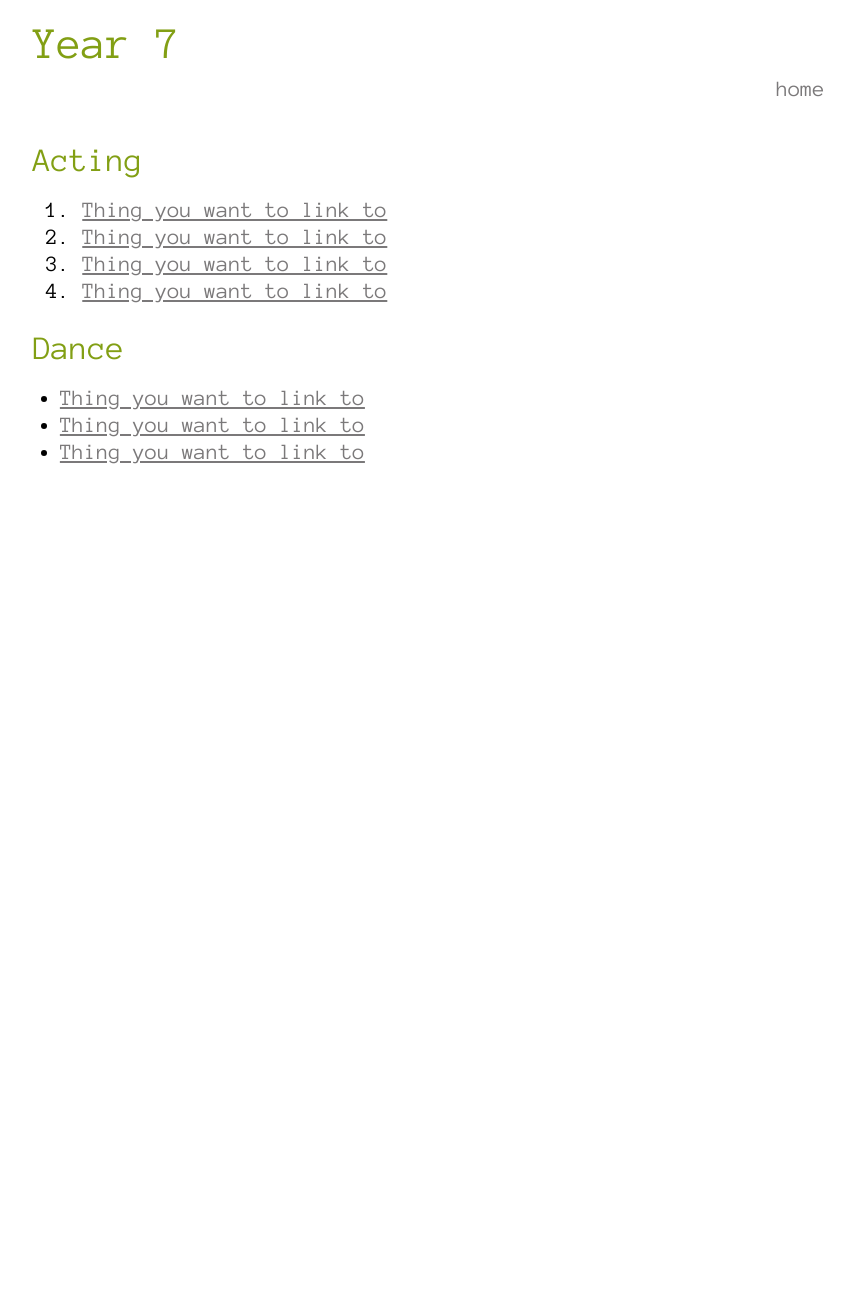
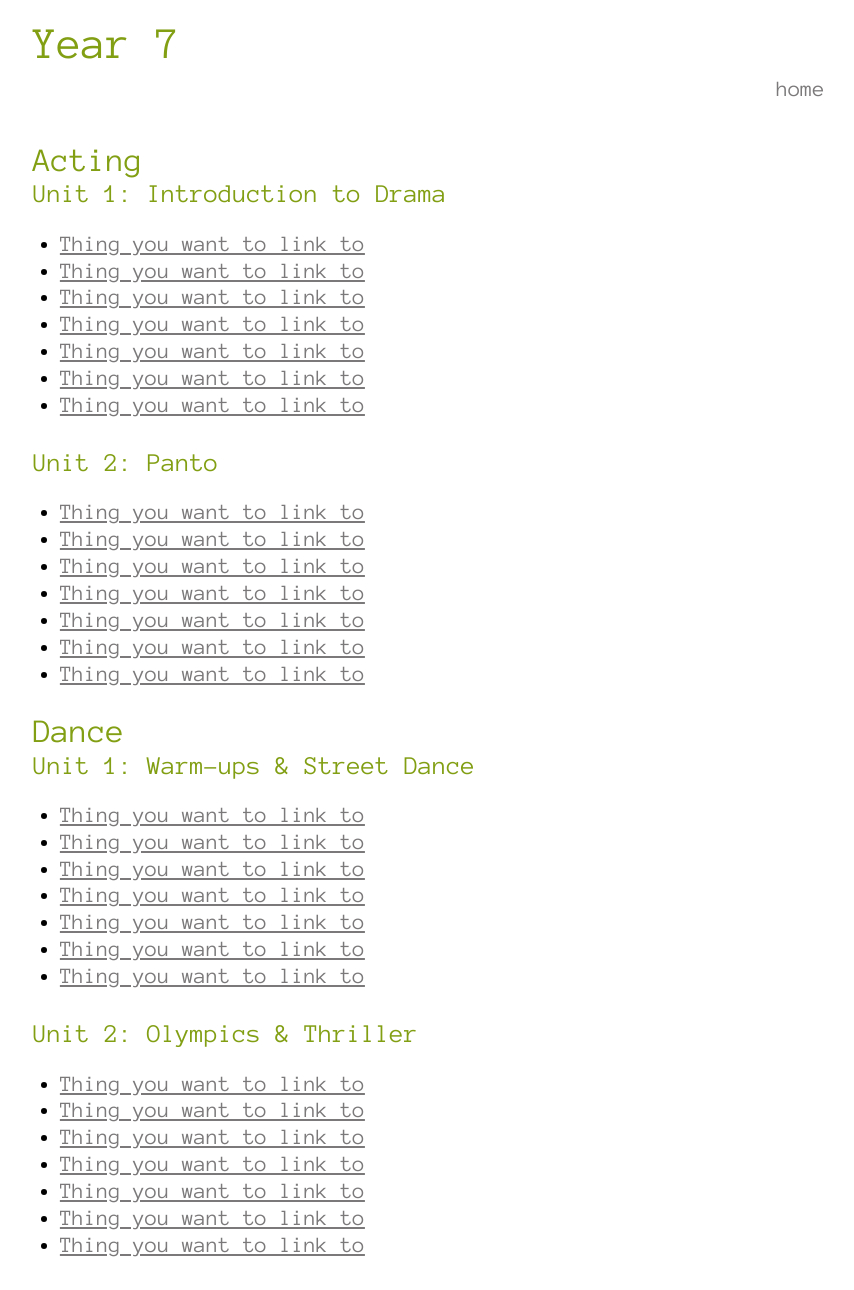
Before and after one commit to MalphasWats/stagewallis.com, a Jekyll site: the page built from Year7.markdown, in a window 1280 px wide. Shown: the whole page, without its empty margins (207-1061 px from the left). Built offline with Jekyll 4.4.1, drawn with Linux system fonts in a browser that asks for light colours; before the commit the page ends 900 px from its top, so only the background shows below that.

Commit message:
Year 7 layout completed

```diff
--- a/Year7.markdown
+++ b/Year7.markdown
@@ -5,14 +5,44 @@ title: Year 7
 
 ## Acting
 
-1. [Thing you want to link to](#the_url_of_the_thing)
-2. [Thing you want to link to](#the_url_of_the_thing)
-3. [Thing you want to link to](#the_url_of_the_thing)
-4. [Thing you want to link to](#the_url_of_the_thing)
-
-
-## Dance
+### Unit 1: Introduction to Drama
 
 * [Thing you want to link to](#the_url_of_the_thing)
 * [Thing you want to link to](#the_url_of_the_thing)
 * [Thing you want to link to](#the_url_of_the_thing)
+* [Thing you want to link to](#the_url_of_the_thing)
+* [Thing you want to link to](#the_url_of_the_thing)
+* [Thing you want to link to](#the_url_of_the_thing)
+* [Thing you want to link to](#the_url_of_the_thing)
+
+### Unit 2: Panto
+
+* [Thing you want to link to](#the_url_of_the_thing)
+* [Thing you want to link to](#the_url_of_the_thing)
+* [Thing you want to link to](#the_url_of_the_thing)
+* [Thing you want to link to](#the_url_of_the_thing)
+* [Thing you want to link to](#the_url_of_the_thing)
+* [Thing you want to link to](#the_url_of_the_thing)
+* [Thing you want to link to](#the_url_of_the_thing)
+
+## Dance
+
+### Unit 1: Warm-ups & Street Dance
+
+* [Thing you want to link to](#the_url_of_the_thing)
+* [Thing you want to link to](#the_url_of_the_thing)
+* [Thing you want to link to](#the_url_of_the_thing)
+* [Thing you want to link to](#the_url_of_the_thing)
+* [Thing you want to link to](#the_url_of_the_thing)
+* [Thing you want to link to](#the_url_of_the_thing)
+* [Thing you want to link to](#the_url_of_the_thing)
+
+### Unit 2: Olympics & Thriller
+
+* [Thing you want to link to](#the_url_of_the_thing)
+* [Thing you want to link to](#the_url_of_the_thing)
+* [Thing you want to link to](#the_url_of_the_thing)
+* [Thing you want to link to](#the_url_of_the_thing)
+* [Thing you want to link to](#the_url_of_the_thing)
+* [Thing you want to link to](#the_url_of_the_thing)
+* [Thing you want to link to](#the_url_of_the_thing)
```
